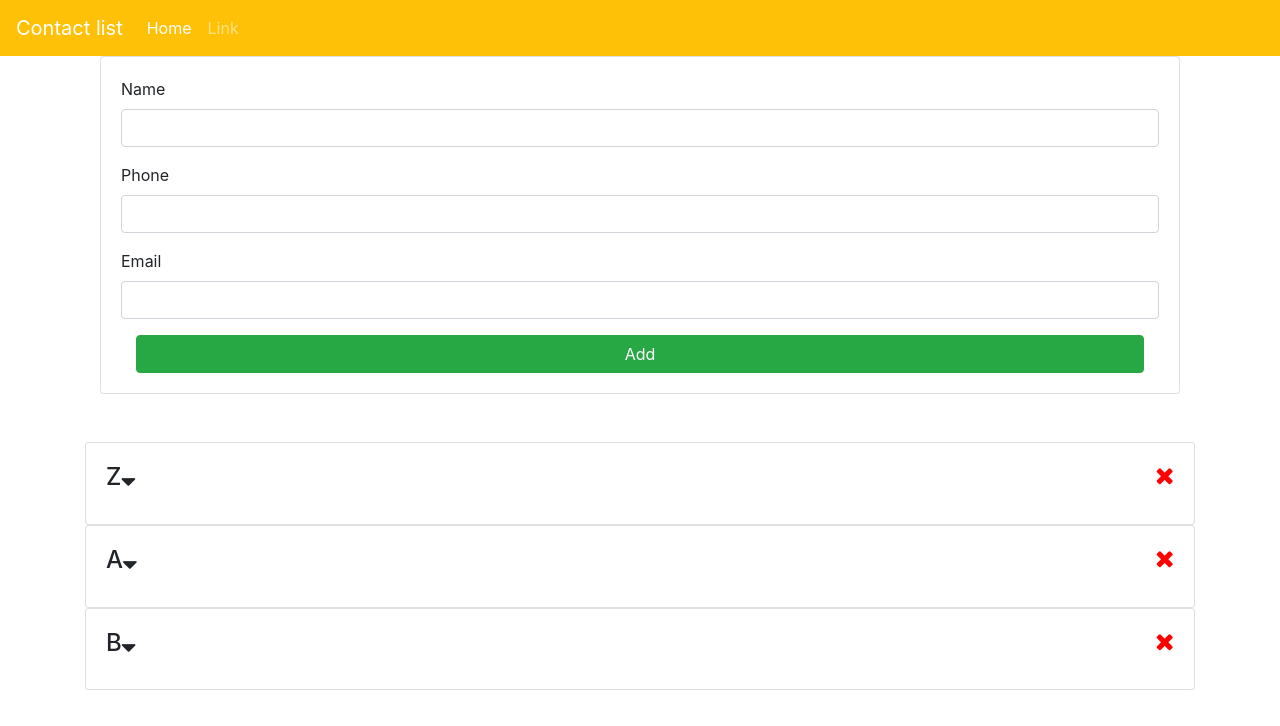
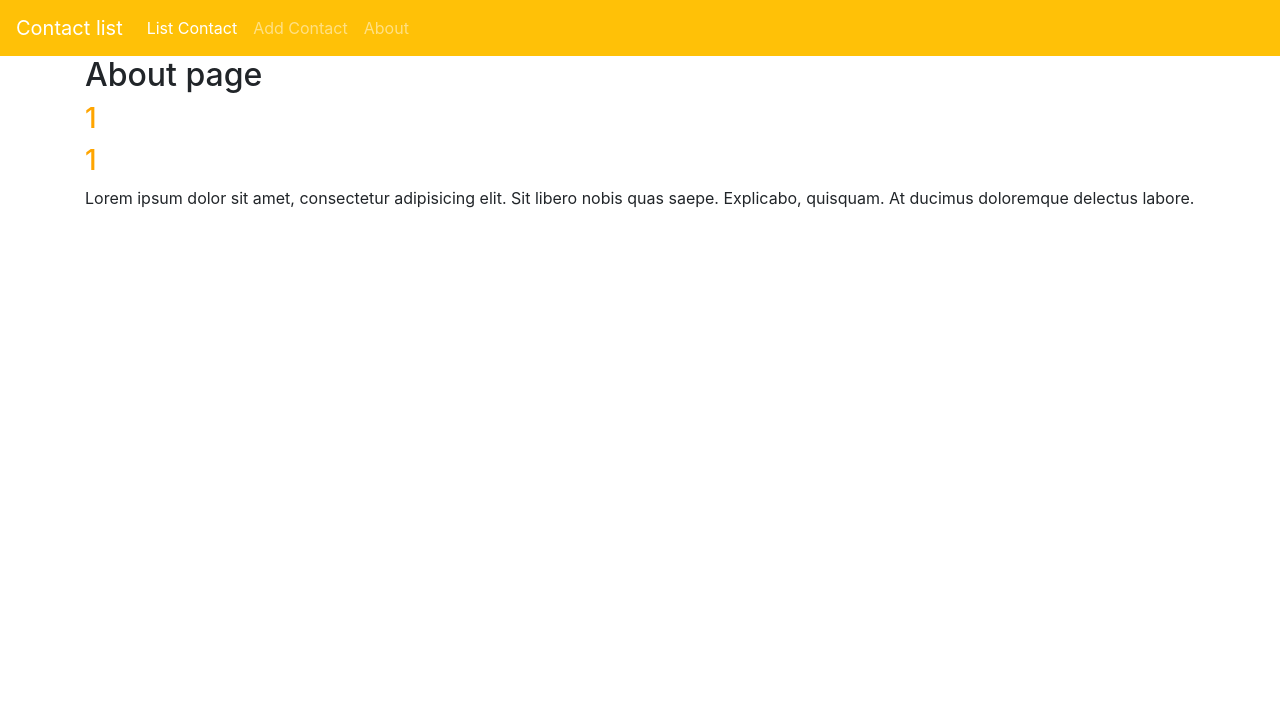
Before and after one commit to zakaria-achaghour/Reacts-test, a React (Create React App) app: page /about/1/1 in a window 1280 px wide. Shown: the top 726 px of the page. Built offline with nearby package versions, Linux system fonts and the light colour scheme.

Commit message:
all good chapitre 5

```diff
--- a/package.json
+++ b/package.json
@@ -7,9 +7,11 @@
     "@testing-library/react": "^11.2.6",
     "@testing-library/user-event": "^12.8.3",
     "bootstrap": "^4.6.0",
+    "classnames": "^2.3.1",
     "font-awesome": "^4.7.0",
     "react": "^17.0.2",
     "react-dom": "^17.0.2",
+    "react-router-dom": "^5.2.0",
     "react-scripts": "4.0.3",
     "web-vitals": "^1.1.1"
   },
--- a/src/App.js
+++ b/src/App.js
@@ -1,24 +1,33 @@
 import Contacts from './components/contacts/Contacts';
 import AddContact from './components/contacts/AddContact';
+import About from './components/pages/About';
+import PageNotFound from './components/pages/PageNotFound';
 
 import NavBar from './components/navBar/NavBar';
 import {Provider} from './components/context'
 import 'bootstrap/dist/css/bootstrap.min.css'
 import 'font-awesome/css/font-awesome.min.css'
+import {BrowserRouter as Router, Route, Switch} from 'react-router-dom'
 import './App.css';
 
 function App() {
   return (
     <Provider>
-    <div className="App">
-    <NavBar title="Contact list" />
-      <div className="container">
-      <AddContact/>
-      <Contacts />
-      </div>
+      <Router>
+          <div className="App">
+          <NavBar title="Contact list" />
+            <div className="container">
+                <Switch>
+                  <Route exact path='/' component={Contacts}/>
+                  <Route exact path='/contact/add' component={AddContact}/>
+                  <Route exact path='/about/:id/:name' component={About}/>
+                  <Route component={PageNotFound}/>
 
 
-    </div>
+                </Switch>
+            </div>
+          </div>
+      </Router>
     </Provider>
   );
 }
--- a/src/components/contacts/AddContact.js
+++ b/src/components/contacts/AddContact.js
@@ -5,32 +5,51 @@ import InputTextGroup from '../helpers/InputTextGroup.js'
      state= {
          name: '',
          phone: '',
-         email: ''
+         email: '',
+         erros: {}
 
         }
         onChangeInput = (e) =>this.setState({[e.target.name]: e.target.value})
 
         submit = ( dispatch, size , e )=> {
             e.preventDefault();
+            const {name ,email ,phone} = this.state
+            if(name === ""){
+                this.setState({erros: {name:'the name is required!'}})
+                return;
+            }
+            if(phone === ""){
+                this.setState({erros: {phone:'the phone is required!'}})
+                return;
+
+            }
+            if(email === ""){
+                this.setState({erros: {email:'the email is required!'}})
+                return;
+
+            }
+
             dispatch({
                 type: 'ADD_CONTACT',
                 payload: {
                     id: size + 1,
-                    name: this.state.name,
-                    phone: this.state.phone,
-                    email: this.state.email,
+                    name: name,
+                    phone: phone,
+                    email: email,
 
                 }
             })
             this.setState({
                 name: '',
                 phone: '',
-                email: ''
+                email: '',
+                errors:{}
             })
+            this.props.history.push('/')
         }
 
     render() {
-        const { name , phone , email } = this.state;
+        const { name , phone , email ,erros } = this.state;
 
         return (
             <Consumer>
@@ -43,13 +62,22 @@ import InputTextGroup from '../helpers/InputTextGroup.js'
                             <div className="card-body">
 
 
-                                           <InputTextGroup label="Name" type="text" name="name" value={name} onChange={this.onChangeInput}/>
+                                           <InputTextGroup label="Name" type="text"
+                                                           name="name" value={name}
+                                                           onChange={this.onChangeInput}
+                                                           error={erros.name}/>
 
 
-                                           <InputTextGroup label="Phone" type="text" name="phone" value={phone} onChange={this.onChangeInput}/>
+                                           <InputTextGroup label="Phone" type="text"
+                                                            name="phone" value={phone}
+                                                            onChange={this.onChangeInput}
+                                                            error={erros.phone}/>
 
 
-                                           <InputTextGroup label="Email" type="email" name="email" value={email} onChange={this.onChangeInput}/>
+                                           <InputTextGroup label="Email" type="email"
+                                                           name="email" value={email}
+                                                            onChange={this.onChangeInput}
+                                                            error={erros.email}/>
 
                                             <div className="col-md-12">
                                                 <button type="submit" className="btn btn-success btn-block">Add</button>
--- a/src/components/helpers/InputTextGroup.js
+++ b/src/components/helpers/InputTextGroup.js
@@ -1,13 +1,18 @@
 import React from 'react'
-
+import classnames from 'classnames'
 export default function InputTextGroup(props) {
     return (
         <div>
                <div className="form-group">
                 <label htmlFor={props.name}>{props.label}</label>
-                 <input type={props.type} className="form-control" name={props.name}
+                 <input type={props.type}
+                  className={classnames('form-control',{
+                      'is-invalid': props.error
+                  })}
+                  name={props.name}
                          value={props.value}
                           onChange={props.onChange}/>
+                          <div className="invalid-feedback">{props.error}</div>
               </div>
         </div>
     )
--- a/src/components/navBar/NavBar.js
+++ b/src/components/navBar/NavBar.js
@@ -1,5 +1,7 @@
 import React from 'react'
 import PropTypes from 'prop-types'
+import {Link} from 'react-router-dom'
+
 import './navbar.css'
 
  const NavBar = (props) => {
@@ -8,14 +10,17 @@ import './navbar.css'
 
 
             <nav className="navbar navbar-expand-sm navbar-dark bg-warning">
-                <a className="navbar-brand" href="/#">{ title }</a>
+                <a className="navbar-brand" href="/">{ title }</a>
 
                     <ul className="navbar-nav mr-auto mt-2 mt-lg-0">
                         <li className="nav-item active">
-                            <a className="nav-link" href="/#">Home <span className="sr-only">(current)</span></a>
+                            <Link className="nav-link" to="/">List Contact <span className="sr-only">(current)</span></Link>
                         </li>
                         <li className="nav-item">
-                            <a className="nav-link" href="/#">Link</a>
+                            <Link className="nav-link" to="/contact/add">Add Contact</Link>
+                        </li>
+                        <li className="nav-item">
+                            <Link className="nav-link" to="/about">About</Link>
                         </li>
 
                     </ul>
--- /dev/null
+++ b/src/components/pages/About.js
@@ -0,0 +1,17 @@
+import React from 'react'
+
+export default function About(props) {
+    return (
+        <div>
+            <h2>About page</h2>
+            <h3>{ props.match.params.id }</h3>
+            <h3>{ props.match.params.name }</h3>
+
+            <p>
+                Lorem ipsum dolor sit amet,
+                consectetur adipisicing elit. Sit libero nobis quas saepe.
+                 Explicabo, quisquam. At ducimus doloremque delectus labore.
+            </p>
+        </div>
+    )
+}
--- /dev/null
+++ b/src/components/pages/PageNotFound.js
@@ -0,0 +1,12 @@
+import React from 'react'
+import {Link} from 'react-router-dom'
+
+export default function PageNotFound() {
+    return (
+        <div>
+            <h2>Page Not Found 404</h2>
+
+            <Link to='/'>Back To Home</Link>
+        </div>
+    )
+}
```
Also changed, not shown: src/components/layouts/footer/footer.js (added, +12 -0 lines), 1 other file (tests, documents, lock files or other folders).
